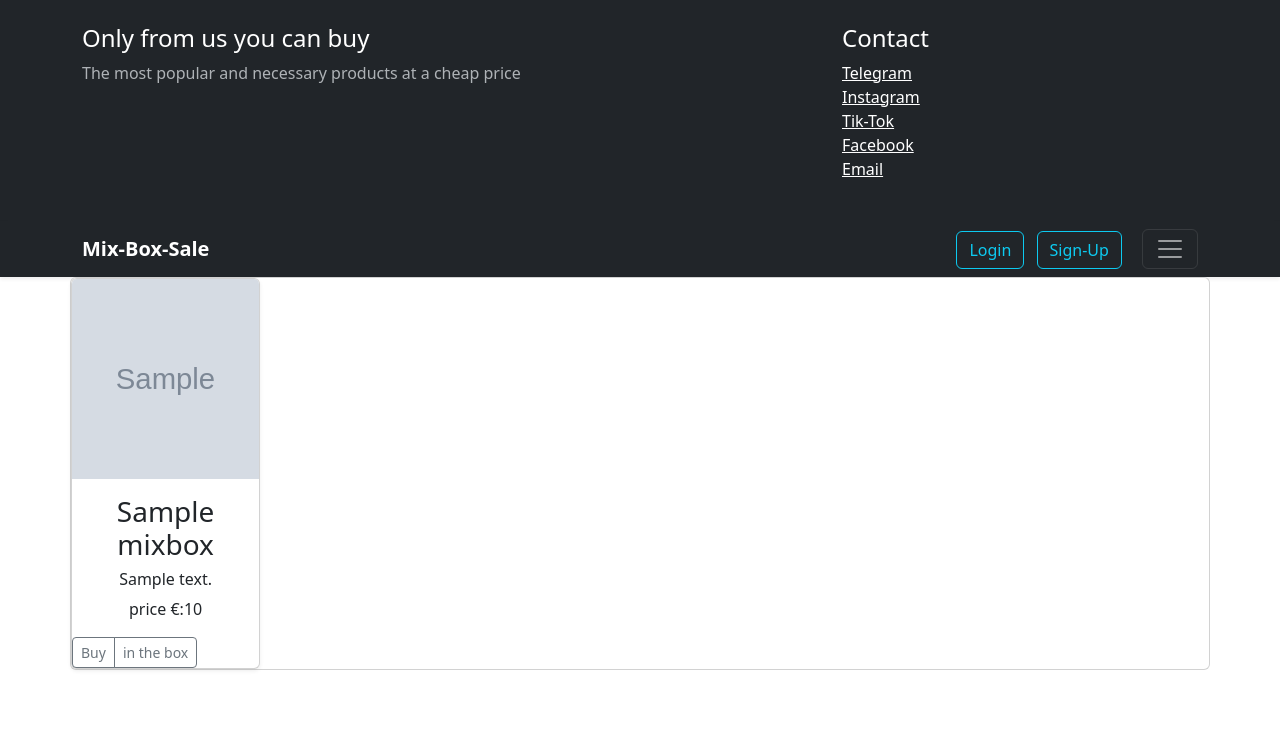
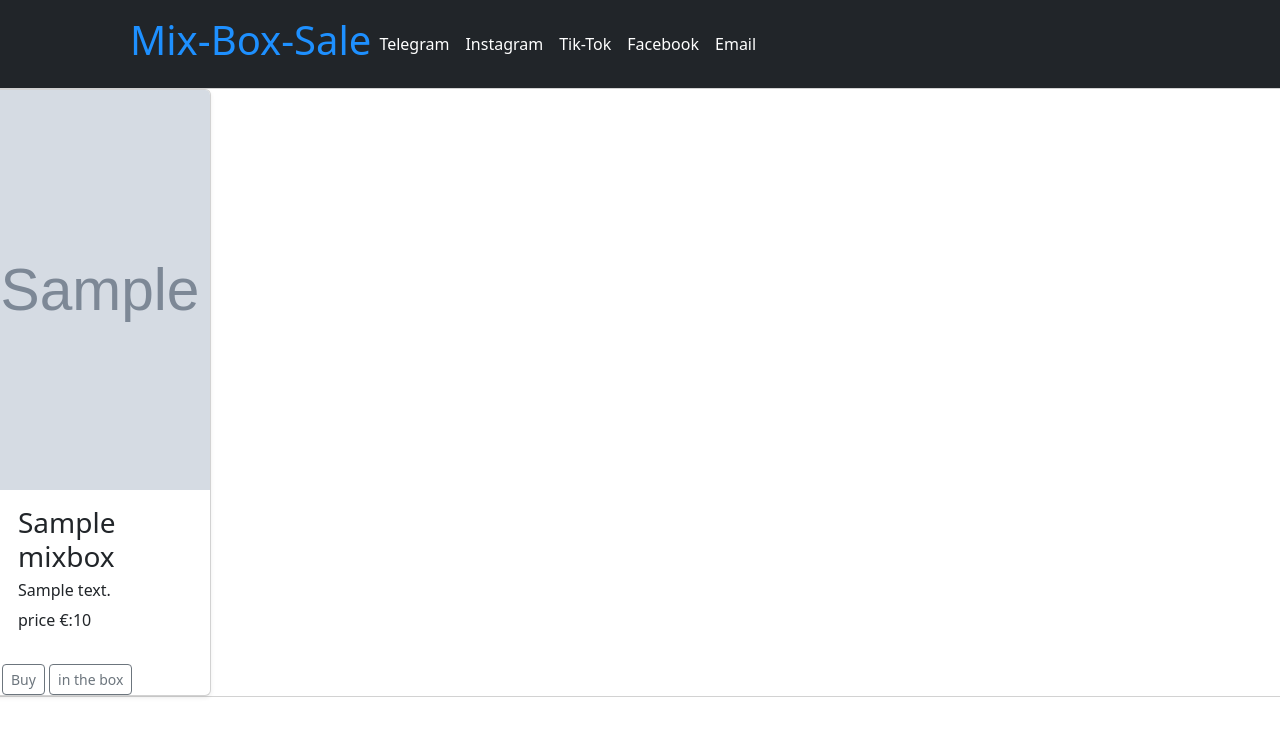
Before and after one commit to Jamoladdin23/Salebox, a Django app: page / in a window 1280 px wide. Shown: the top 736 px of the page. Run offline with Django 5.2, Linux system fonts and the light colour scheme; tables that the repository leaves empty hold one stand-in row (values such as "Sample post"); grey boxes marked "Sample" are stand-in pictures; some libraries are stand-ins or nearby versions.

Commit message:
fix html

```diff
--- a/mixbox/urls.py
+++ b/mixbox/urls.py
@@ -25,4 +25,7 @@ urlpatterns = [
 ]
 
 if settings.DEBUG:
+    import debug_toolbar
+
+    urlpatterns += [path('__debug__', include(debug_toolbar.urls))]
     urlpatterns += static(settings.MEDIA_URL, document_root=settings.MEDIA_ROOT)
--- /dev/null
+++ b/salebox/templates/base.html
@@ -0,0 +1,52 @@
+{% load static %}
+
+<!doctype html>
+
+<html lang="en" data-bs-theme="auto">
+<body>
+
+<head>
+    <meta content="dark" name="color-scheme">
+
+    <meta charset="UTF-8">
+    <meta name="viewport" content="width=device-width, user-scalable=no, initial-scale=1.0, maximum-scale=1.0, minimum-scale=1.0">
+    <meta http-equiv="X-UA-Compatible" content="ie=edge">
+    <title>shopbox</title>
+    <link href="https://cdn.jsdelivr.net/npm/bootstrap@5.3.3/dist/css/bootstrap.min.css" rel="stylesheet" integrity="sha384-QWTKZyjpPEjISv5WaRU9OFeRpok6YctnYmDr5pNlyT2bRjXh0JMhjY6hW+ALEwIH" crossorigin="anonymous">
+
+</head>
+
+
+<header class="p-3 text-bg-dark">
+    <div class="container">
+      <div class="d-flex flex-wrap align-items-center justify-content-center justify-content-lg-start">
+        <a href="/" class="d-flex align-items-center mb-2 mb-lg-0 text-white text-decoration-none">
+          <svg class="bi me-2" width="40" height="32" role="img" aria-label="Bootstrap"><use xlink:href="#bootstrap"></use></svg>
+        </a>
+
+          <h1 style="color: DodgerBlue;">Mix-Box-Sale</h1>
+
+        <ul class="nav col-12 col-lg-auto me-lg-auto mb-2 justify-content-center mb-md-0">
+          <li><a style="color: DodgerBlue;" href="https://t.me/Jamoladdin23" class="nav-link px-2 text-white">Telegram</a></li>
+          <li><a href=https://www.instagram.com/box_sale1?igsh=ZndheHpwdHU4ZXp2&utm_source=qr" class="nav-link px-2 text-white">Instagram</a></li>
+          <li><a href="https://www.tiktok.com/@boxsale1?_t=8neluNAUY9R&_r=1" class="nav-link px-2 text-white">Tik-Tok</a></li>
+          <li><a href="https://www.facebook.com/box.sale.n1" class="nav-link px-2 text-white">Facebook</a></li>
+          <li><a href="boxsale.n1@gmail.com" class="nav-link px-2 text-white">Email</a></li>
+
+        </ul>
+
+
+      </div>
+    </div>
+  </header>
+
+    {% block content %}
+
+    {% endblock %}
+
+
+</main>
+
+<script src="{% static 'js/bootstrap.bundle.min.js' %}"></script>
+</body>
+</html>
--- a/salebox/templates/salebox/mix_box_list.html
+++ b/salebox/templates/salebox/mix_box_list.html
@@ -1,64 +1,8 @@
-<!doctype html>
-<html lang="en" data-bs-theme="auto">
+{% extends "base.html" %}<!--# unosled ot bazuvugu htmla-->
 
-<head>
-    <meta content="dark" name="color-scheme">
+{% block content %}
 
-    <meta charset="UTF-8">
-    <meta name="viewport" content="width=device-width, user-scalable=no, initial-scale=1.0, maximum-scale=1.0, minimum-scale=1.0">
-    <meta http-equiv="X-UA-Compatible" content="ie=edge">
-    <title>shopbox</title>
-    <link href="https://cdn.jsdelivr.net/npm/bootstrap@5.3.3/dist/css/bootstrap.min.css" rel="stylesheet" integrity="sha384-QWTKZyjpPEjISv5WaRU9OFeRpok6YctnYmDr5pNlyT2bRjXh0JMhjY6hW+ALEwIH" crossorigin="anonymous">
-
-
-</head>
-<header data-bs-theme="dark">
-    <div class="text-bg-dark collapse show" id="navbarHeader" style="">
-        <div class="container">
-            <div class="row">
-                <div class="col-sm-8 col-md-7 py-4">
-                    <h4>Only from us you can buy</h4>
-                    <p class="text-body-secondary">The most popular and necessary products at a cheap price</p>
-                </div>
-                <div class="col-sm-4 offset-md-1 py-4">
-                    <h4>Contact</h4>
-                    <ul class="list-unstyled">
-                        <li><a href="https://t.me/Jamoladdin23" class="text-white">Telegram</a></li>
-                        <li><a href=https://www.instagram.com/box_sale1?igsh=ZndheHpwdHU4ZXp2&utm_source=qr" class="text-white">Instagram</a></li>
-                        <li><a href="https://www.tiktok.com/@boxsale1?_t=8neluNAUY9R&_r=1" class="text-white">Tik-Tok</a></li>
-                        <li><a href="https://www.facebook.com/box.sale.n1" class="text-white">Facebook</a></li>
-                        <li><a href="oxsale.n1@gmail.com" class="text-white">Email</a></li>
-                    </ul>
-                </div>
-            </div>
-        </div>
-    </div>
-
-        <div class="navbar navbar-dark bg-dark shadow-sm">
-        <div class="container d-flex justify-content-between">
-            <a href="/" class="navbar-brand d-flex align-items-center">
-                    <path d="M23 19a2 2 0 0 1-2 2H3a2 2 0 0 1-2-2V8a2 2 0 0 1 2-2h4l2-3h6l2 3h4a2 2 0 0 1 2 2z"></path>
-                    <circle cx="12" cy="13" r="4"></circle>
-                <strong>Mix-Box-Sale</strong>
-            </a>
-            <div class="d-flex align-items-center">
-
-                <div>
-
-                    <a href="/login/" class="btn btn-outline-info my-2 my-sm-0 me-2">Login</a>
-                    <a href="/sign-up/" class="btn btn-outline-info my-2 my-sm-0 me-2">Sign-Up</a>
-                    <button class="navbar-toggler ms-2" type="button" data-bs-toggle="collapse" data-bs-target="#navbarHeader" aria-controls="navbarHeader" aria-expanded="true" aria-label="Toggle navigation">
-                        <span class="navbar-toggler-icon"></span>
-                    </button>
-                </div>
-            </div>
-        </div>
-    </div>
-
-</header>
-
-<body>
-<div class="container text-center">
+<!--<div class="container text-center">-->
   <div class="row">
   <div class="card-body">
     <div class="card">
@@ -67,17 +11,18 @@
             <div class="col">
                 <div class="card shadow-sm">
                     {% if box.images %}
-                        <img src="{{ MEDIA_URL }}{{ box.images.url }}" class="card-img-top img-fluid" style="height: 200px; width: 450px;">
+                        <img src="{{ MEDIA_URL }}{{ box.images.url }}" class="card-img-top img-fluid" style="height: 400px; width: 450px;">
                     {% endif %}
+<!--                    <div class="row">-->
                     <div class="card-body">
                         <h3 class="container">{{ box.box_name }} </h3>
-                        <h6>{{ box.description_box }}</h6>
-                        <p class="card-text">price €:{{ box.box_price }}</p>
+                        <h6 class="container">{{ box.description_box }}</h6>
+                        <p class="container">price €:{{ box.box_price }}</p>
                     </div>
                     <div class="d-flex justify-content-between align-items-center">
-                            <div class="btn-group">
+                            <div class="container">
                                 <button type="button" class="btn btn-sm btn-outline-secondary">Buy</button>
-                                <button type="button" class="btn btn-sm btn-outline-secondary">in the box</button>
+                                <button type="button" class="btn btn-sm btn-outline-secondary"> in the box</button>
                             </div>
 
                     </div>
@@ -89,5 +34,5 @@
   </div>
   </div>
 </div>
-</body>
-</html>
+
+{% endblock %}
--- a/salebox/urls.py
+++ b/salebox/urls.py
@@ -2,7 +2,7 @@ from django.urls import path
 from . import views
 
 urlpatterns = [
-    path('products/', views.Product_list.as_view(), name='Product_list'),
-    path('', views.MixBoxList.as_view(), name='box_list')
+    path('', views.MixBoxList.as_view(), name='box_list'),
+    path('products/<int:pk>', views.ProductList.as_view(), name='prod'),
 
 ]
--- a/salebox/views.py
+++ b/salebox/views.py
@@ -16,7 +16,7 @@ from .models import MixBox, Product
 #     extra_context = {
 #         'title': 'List of products'}
 
-class Product_list(ListView):
+class ProductList(ListView):
     model = Product
     template_name = 'salebox/product_list.html'
     context_object_name = 'product'
```
Also changed, not shown: salebox/templates/salebox/product_list.html (added, +40 -0 lines).
